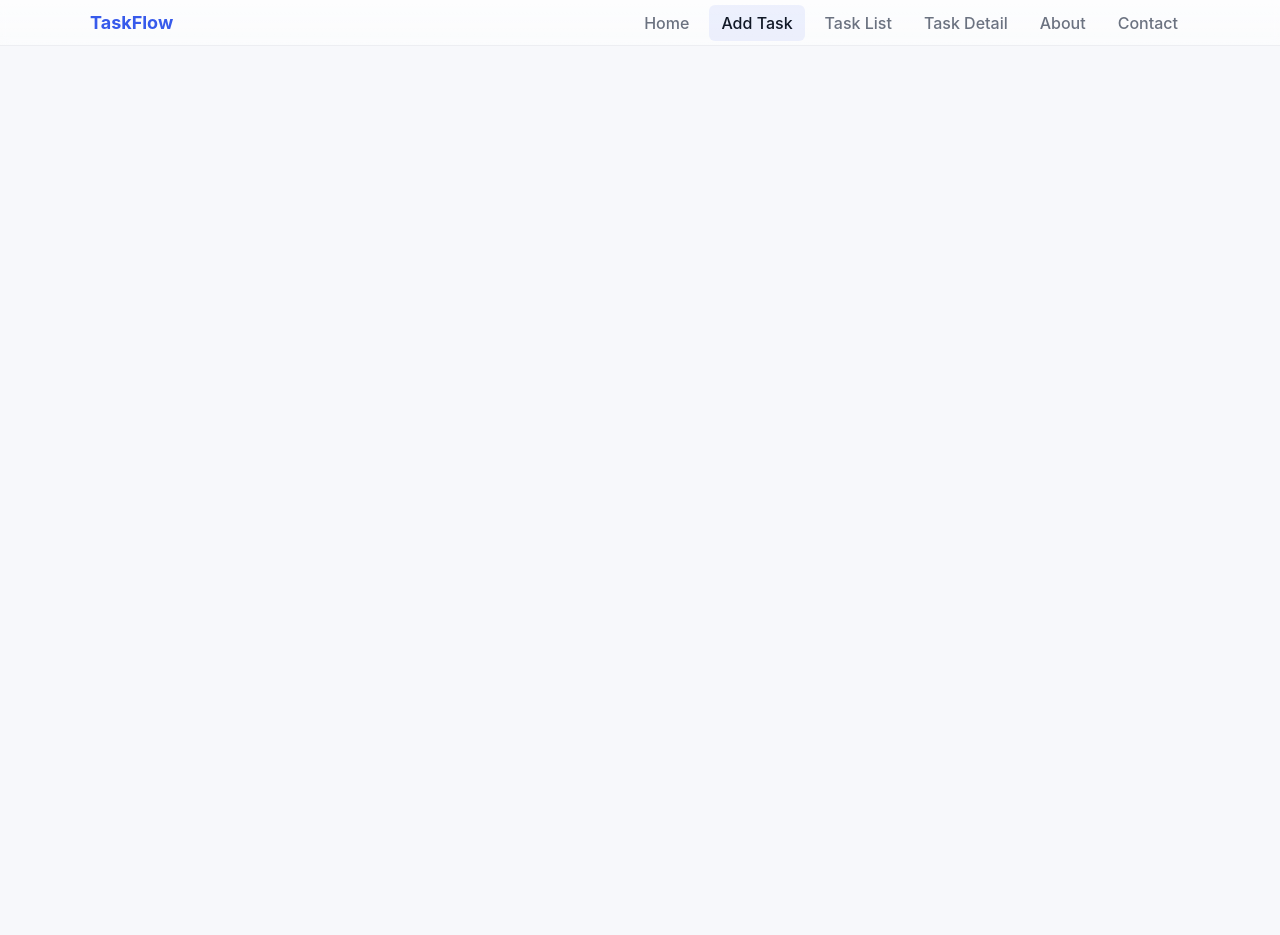
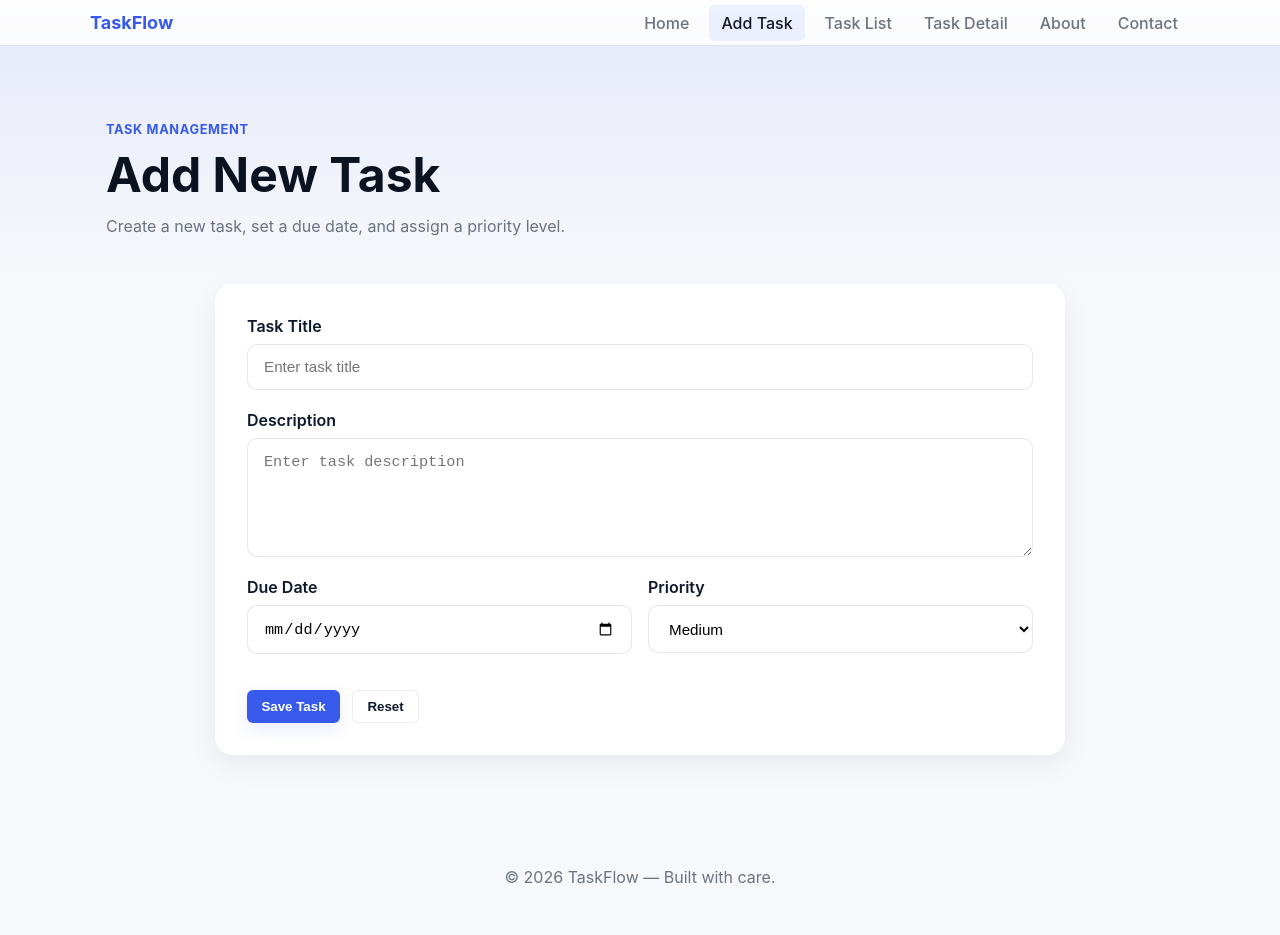
Before and after one commit to ahmer1289/TaskFlow, a plain HTML site: page add-task.html in a window 1280 px wide. Before the commit the page ends 800 px from the top, so only its background shows below. Drawn offline with Linux system fonts and the light colour scheme.

Commit message:
Added add-task

```diff
--- a/add-task.html
+++ b/add-task.html
@@ -3,15 +3,17 @@
 
 <head>
     <meta charset="utf-8" />
-    <meta name="viewport" content="width=device-width,initial-scale=1" />
-    <title>TaskFlow - Add Task</title>
+    <meta name="viewport" content="width=device-width, initial-scale=1" />
+    <title>Add Task - TaskFlow</title>
     <link rel="stylesheet" href="styles.css" />
 </head>
 
-<body>
+<body class="add-task-page">
+
     <header class="site-header">
         <nav class="navbar container">
             <a class="brand" href="index.html">TaskFlow</a>
+
             <ul class="nav">
                 <li><a href="index.html">Home</a></li>
                 <li><a class="active" href="add-task.html">Add Task</a></li>
@@ -23,7 +25,90 @@
         </nav>
     </header>
 
-    <main></main>
+    <main>
+        <section class="add-task-hero">
+            <div class="container">
+                <p class="page-label">Task Management</p>
+                <h1>Add New Task</h1>
+                <p class="page-description">
+                    Create a new task, set a due date, and assign a priority level.
+                </p>
+            </div>
+        </section>
+
+        <section class="add-task-section">
+            <div class="container">
+
+                <form class="task-form">
+
+                    <div class="form-group">
+                        <label for="title">Task Title</label>
+                        <input
+                            type="text"
+                            id="title"
+                            name="title"
+                            placeholder="Enter task title"
+                            required>
+                    </div>
+
+                    <div class="form-group">
+                        <label for="description">Description</label>
+                        <textarea
+                            id="description"
+                            name="description"
+                            rows="5"
+                            placeholder="Enter task description"></textarea>
+                    </div>
+
+                    <div class="form-row">
+
+                        <div class="form-group">
+                            <label for="dueDate">Due Date</label>
+                            <input
+                                type="date"
+                                id="dueDate"
+                                name="dueDate"
+                                required>
+                        </div>
+
+                        <div class="form-group">
+                            <label for="priority">Priority</label>
+                            <select id="priority" name="priority">
+                                <option value="high">High</option>
+                                <option value="medium" selected>Medium</option>
+                                <option value="low">Low</option>
+                            </select>
+                        </div>
+
+                    </div>
+
+                    <div class="form-actions">
+                        <button type="submit" class="btn primary">
+                            Save Task
+                        </button>
+
+                        <button type="reset" class="btn">
+                            Reset
+                        </button>
+                    </div>
+
+                </form>
+
+            </div>
+        </section>
+    </main>
+
+    <footer class="site-footer">
+        <div class="container">
+            <p>© <span id="year">2026</span> TaskFlow — Built with care.</p>
+        </div>
+    </footer>
+
+    <script>
+        document.getElementById("year").textContent =
+            new Date().getFullYear();
+    </script>
+
 </body>
 
 </html>
--- a/styles.css
+++ b/styles.css
@@ -479,3 +479,107 @@ body {
         justify-content: flex-start;
     }
 }
+/* -------------------------------- */
+/* Add Task Page Styles             */
+/* -------------------------------- */
+
+.add-task-page .add-task-hero {
+    padding: 4rem 0 2rem;
+    background: linear-gradient(
+        180deg,
+        rgba(55, 90, 235, 0.08),
+        transparent
+    );
+}
+
+.add-task-page .page-label {
+    color: var(--accent);
+    text-transform: uppercase;
+    font-weight: 700;
+    letter-spacing: 0.05em;
+    margin-bottom: 0.5rem;
+    font-size: 0.8rem;
+}
+
+.add-task-page h1 {
+    margin: 0;
+    font-size: 2.5rem;
+    color: #0b1220;
+}
+
+.add-task-page .page-description {
+    color: var(--muted);
+    max-width: 600px;
+    margin-top: 0.75rem;
+}
+
+.add-task-page .add-task-section {
+    padding-bottom: 4rem;
+}
+
+.add-task-page .task-form {
+    background: white;
+    padding: 2rem;
+    border-radius: 18px;
+    box-shadow: 0 10px 30px rgba(14, 18, 26, 0.06);
+    max-width: 850px;
+    margin: 0 auto;
+}
+
+.add-task-page .form-group {
+    display: flex;
+    flex-direction: column;
+    margin-bottom: 1.25rem;
+}
+
+.add-task-page label {
+    font-weight: 600;
+    margin-bottom: 0.5rem;
+    color: #0f172a;
+}
+
+.add-task-page input,
+.add-task-page textarea,
+.add-task-page select {
+    width: 100%;
+    padding: 0.85rem 1rem;
+    border: 1px solid rgba(15, 23, 42, 0.1);
+    border-radius: 10px;
+    background: #fff;
+    font-size: 0.95rem;
+    transition: all 0.2s ease;
+}
+
+.add-task-page input:focus,
+.add-task-page textarea:focus,
+.add-task-page select:focus {
+    outline: none;
+    border-color: var(--accent);
+    box-shadow: 0 0 0 3px rgba(55, 90, 235, 0.15);
+}
+
+.add-task-page textarea {
+    resize: vertical;
+}
+
+.add-task-page .form-row {
+    display: grid;
+    grid-template-columns: 1fr;
+    gap: 1rem;
+}
+
+.add-task-page .form-actions {
+    display: flex;
+    gap: 0.75rem;
+    margin-top: 1rem;
+}
+
+@media (min-width: 720px) {
+    .add-task-page .form-row {
+        grid-template-columns: 1fr 1fr;
+    }
+
+    .add-task-page h1 {
+        font-size: 3rem;
+    }
+}
```
